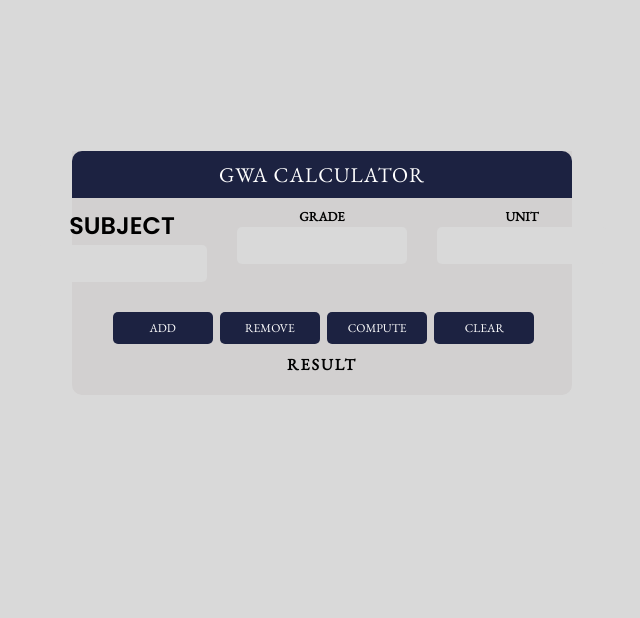
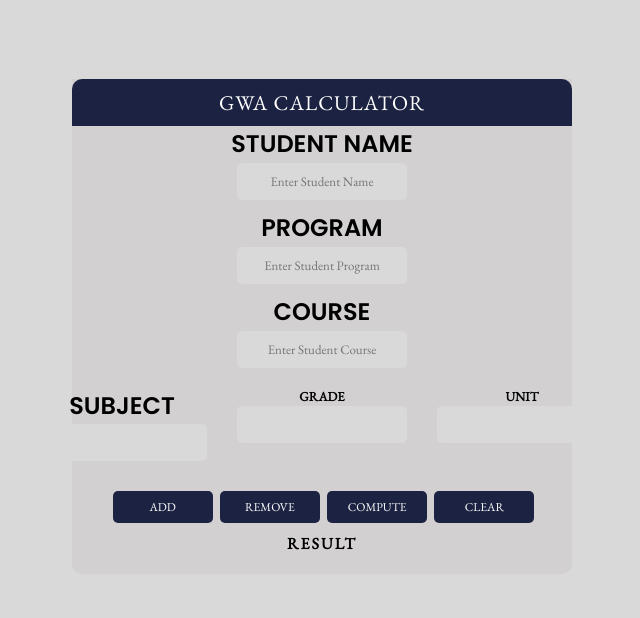
Before and after one commit to xianity/FormLatest, a PHP site: page /gwa.php in a window 1280 px wide. Shown: the part 90-708 px from the top of the page, without its empty margins (318-958 px from the left). Run offline with PHP 8.4, Linux system fonts and the light colour scheme; some libraries are stand-ins or nearby versions.

Commit message:
Update gwa.php

```diff
--- a/Form_Request/gwa.php
+++ b/Form_Request/gwa.php
@@ -10,11 +10,20 @@
 </head>
 <body>
     <?php include 'header.php';?>
+    <br><br><br>
     <main>
         <div class="container">
-            <div class="titleheader">
+        <div class="titleheader">
                 <p>GWA CALCULATOR</p>
-            </div>
+        </div>
+        <div>
+            <h2>STUDENT NAME</h2>
+            <input type="text" name="name" id="name" placeholder="Enter Student Name" requied>
+            <h2>PROGRAM</h2>
+            <input type="text" name="program" id="program" placeholder="Enter Student Program" requied>
+            <h2>COURSE</h2>
+            <input type="text" name="course" id="course" placeholder="Enter Student Course" requied>
+        </div>
             <div class="inputDesign">
                 <div class="Input3">
                     <h2>SUBJECT</h2>
@@ -44,7 +53,7 @@
             </div>
         </div>
     </main>
-
+    <br><br>
     <footer>
     </footer>
 
```
